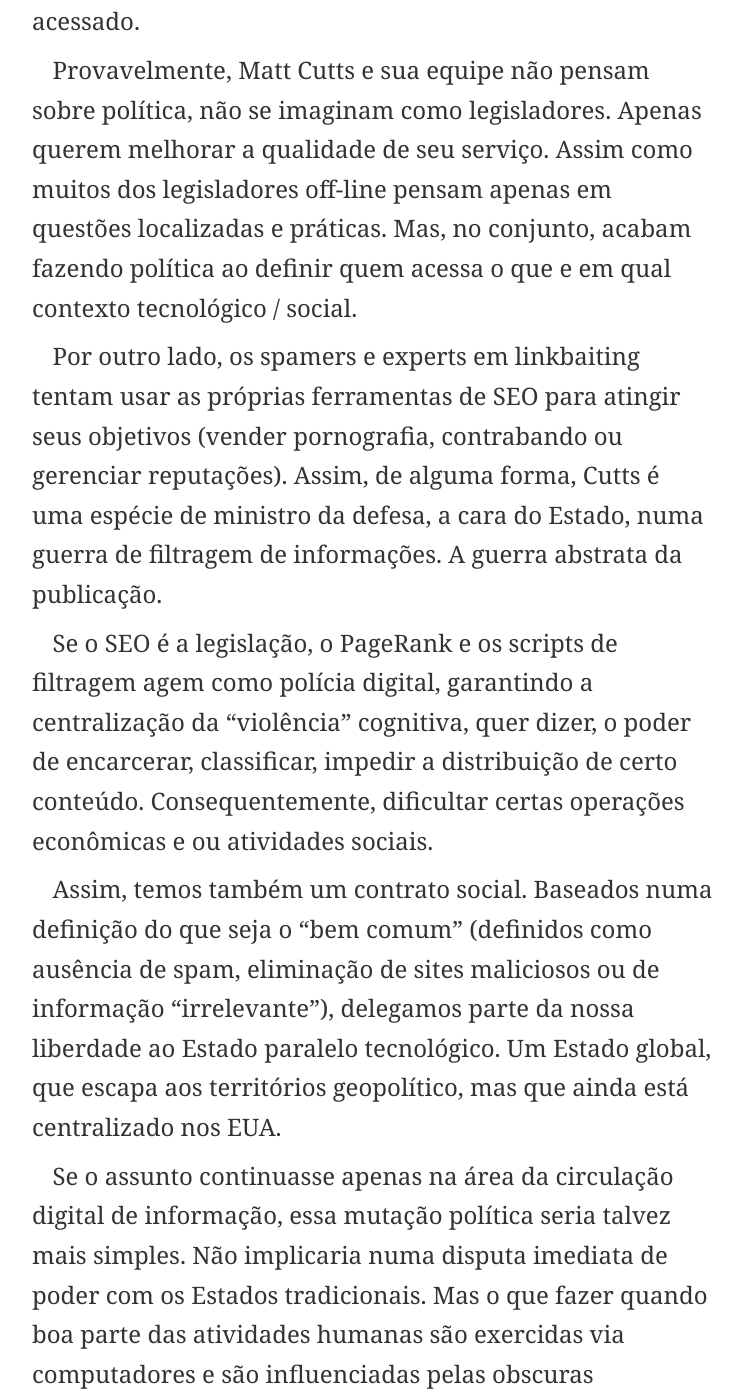
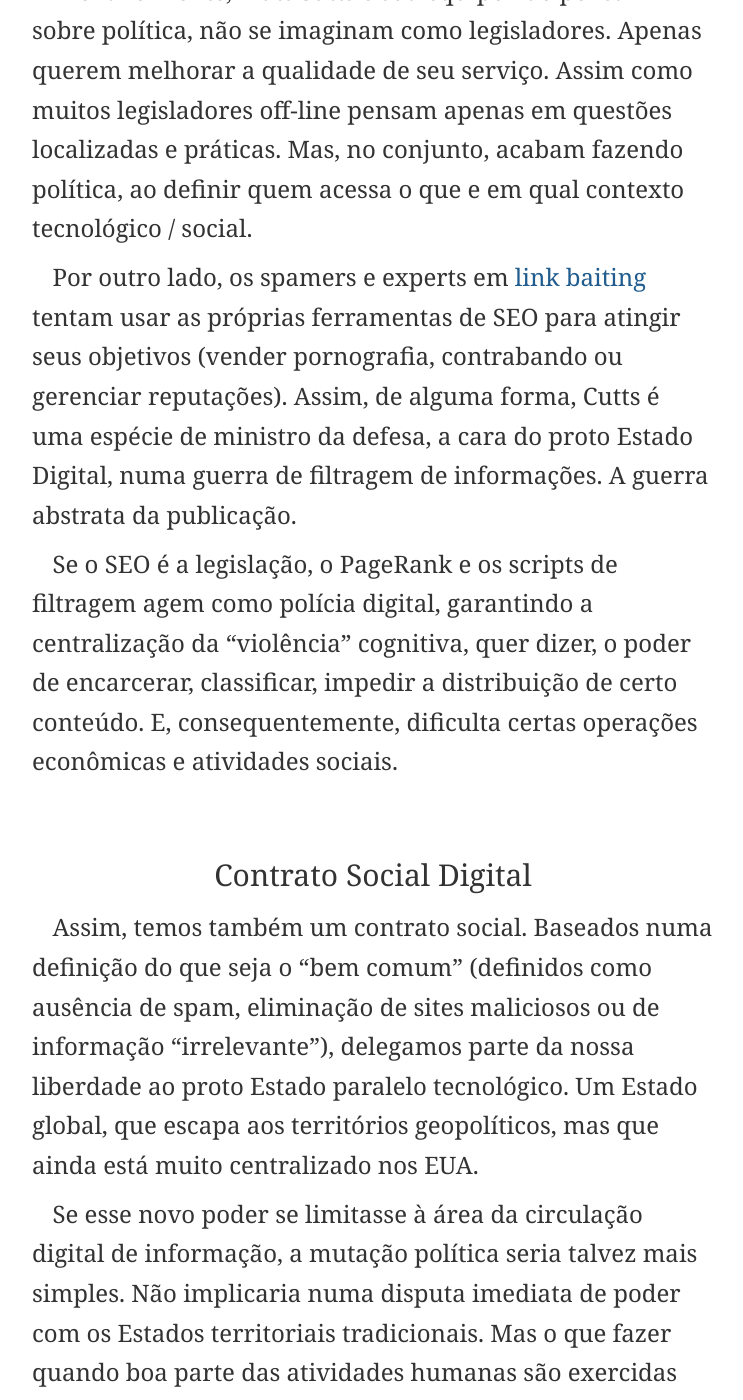
Before and after one commit to eduf/eduf.github.com, a Jekyll site: the page built from _posts/2013-06-08-o-estado-paralelo-digital-global.md, in a window 1280 px wide and 1400 px high, scrolled down 3504 px. Shown: the whole window, without its empty margins (267-1010 px from the left). Built offline with Jekyll 4.4.1, drawn with Linux system fonts in a browser that asks for light colours; nearby versions of some CDN libraries; comment, search, counter and statistics services are not loaded; some of the changed text lies outside the part shown.

Commit message:
Correções no Estado

```diff
--- a/_posts/2013-06-08-o-estado-paralelo-digital-global.md
+++ b/_posts/2013-06-08-o-estado-paralelo-digital-global.md
@@ -8,47 +8,51 @@ tags:
 - política
 ---
 
-Quando você produz conteúdo, qual é o seu *primeiro* público alvo? Há até algum tempo atrás, poderíamos facilmente responder: pessoas, ora. Ainda que fossem mediadores, censuradores, revisores ou editores, esperávamos que fossem gente de carne e osso. Hoje a situação mudou.
+Quando você produz conteúdo, qual é o seu *primeiro* público alvo? Há até algum tempo atrás, poderíamos facilmente responder: pessoas, ora. Ainda que fossem mediadores, censuradores, revisores ou editores, esperávamos gente de carne e osso. Hoje a situação mudou.
 
 Como é que você tem acesso à maioria das informações que consome? Via Google e redes sociais? E quando você escreve, publica fotos ou compartilha algo? Quantas vezes teve que lidar com as regras de um certo *ecossistema* digital?
 
 Essas regras não são exatamente humanas. São scripts, sistemas de catalogação, distribuição, promoção ou encarceramento de ideias mantidos por meio de computadores. Ainda que, em boa medida, seja criada por humanos, essa “legislação” e, consequentemente, essa política digital é exercida por exércitos de servidores, cada dia mais automatizados e automatizáveis.<!--more-->
 
-Portanto, hoje seu primeiro — e mais fiel — leitor, é um script, um [web crawler](https://en.wikipedia.org/wiki/Web_crawler). Tanto que, ao longo dos anos, aprendemos a negociar com eles. Criamos até mesmo técnicas como SEO, microdados, entre outras. Contratamos profissionais para atuar quase como que advogados ou despachantes, que tentam “limpar nossos nomes” no PageRank do Google ou lidar com a burocracia digital da distribuição de conteúdo on-line (parte do trabalho dos analistas de redes sociais).
+Hoje seu primeiro — e mais fiel — leitor, é um script, um [web crawler](https://en.wikipedia.org/wiki/Web_crawler). Tanto que, ao longo dos anos, aprendemos a negociar com eles. Criamos até mesmo técnicas como SEO, microdados, entre outras. Contratamos profissionais para atuar quase como que advogados ou despachantes, que tentam “limpar nossos nomes” no PageRank ou lidar com a burocracia digital da distribuição de conteúdo on-line (parte do trabalho dos analistas de redes sociais).
 
-Assim, antes de atingir um humano, cada vez mais seu conteúdo passa por vários filtros algorítimicos, além de adaptações de formatação, para só então ser servido de acordo com vários contextos sociais e tecnológicos. Nos ambientes digitais, esses filtros cada vez mais se tornam matemáticos, estatísticos. Mas são baseados em sistemas de catalogação e classificação constante de comportamentos humanos. Você os conhece pelos nomes: Facebook, Google, Twitter, Tumblr, entre outros.
+Assim, antes de atingir um humano, cada vez mais seu conteúdo passa por filtros algorítimicos, além de adaptações de formatação, para só então ser servido de acordo com vários contextos sociais e tecnológicos. Nos ambientes digitais, esses filtros cada vez mais se tornam matemáticos, estatísticos. Mas são baseados em sistemas de catalogação e classificação constante de comportamentos humanos. Você os conhece pelos nomes: Facebook, Google, Twitter, Tumblr, entre outros.
 
-Por isso  essas empresas valem tanto dinheiro, ainda que não sejam diretamente lucrativas: elas criam um enorme banco de dados, permitindo que certos experts façam previsões e ajustes no resto do “sistema jurídico algorítimico”. Não é que o Google ou Facebook queiram saber do seus segredos mais íntimos. Para essas empresas, seu comportamento forma uma estatísticas que lhes confere poder.
+Por isso  essas empresas valem tanto dinheiro, ainda que não sejam diretamente lucrativas: elas criam um enorme banco de dados, permitindo que experts façam previsões de intenções e ajustes no resto do “sistema jurídico algorítimico”. Não é que o Google ou Facebook queiram saber do seus segredos mais íntimos. Para essas empresas, seu comportamento gera estatísticas que conferem poder a elas.
 
 Como assim, *poder*? Explico:
 
-1. Poder econômico — oferecer anúncios, crescer no mercado financeiro, promover ou derrubar certos serviços e atores econômicos.
-2. Poder social — ter capacidade de, até certo ponto, *disciplinar* e influenciar toda a produção e consumo de informação no planeta. Isso inclui até mesmo relações familiares (Facebook), comunicação em ambientes de trabalho (Gmail) e até as distribuição de crenças morais na nossa época (redes sociais em geral).
-3. Poder político — como as atividades humanas cada vez mais migram para os ambientes digitais ou dependem deles, os Estados tradicionais cada vez mais precisam negociar com as empresas de tecnologia para “fazer seu trabalho”.
+1. Poder econômico — capacidade de oferecer / vender anúncios, crescer no mercado financeiro, promover ou derrubar certos serviços e /ou atores econômicos.
+2. Poder social — ter capacidade de, até certo ponto, *disciplinar* e influenciar toda a produção e consumo de informação no planeta. Isso inclui até mesmo relações familiares (Facebook), comunicação em ambientes de trabalho (Gmail) e até a distribuição de crenças morais na nossa época (redes sociais em geral).
+3. Poder político — como as atividades humanas cada vez mais migram para os ambientes digitais ou dependem deles, os Estados tradicionais precisam negociar com as empresas de tecnologia para continuar a “fazer seu trabalho”.
 
-Ou seja: não interessa se você tem algo a esconder ou não na internet. Basta você usar os produtos dessas megacorporações de internet para lhes conferir importância como ator político. E esse é um movimento irreversível: estamos assistindo ao nascimento de um novo tipo de Estado, um Estado paralelo.
+Ou seja: não interessa se você tem algo a esconder ou não na internet. Basta você usar os produtos dessas megacorporações on-line para lhes conferir importância como atores políticos. E esse é um movimento irreversível: estamos assistindo ao nascimento de um novo tipo de Estado, um Estado paralelo.
 
 ## O nascimento da legislação digital
 
-Pense na evolução do SEO e o nascimento de ferramentas como Rich Snippets, microdados, entre outras. Um historiador das ideias poderia assistir aos [vídeos do Google Webmaster Tools](http://www.theshortcutts.com/) como uma espécie de documentação de como os engenheiros de sistemas estão no centro de uma mutação técnica, econômica e política no conhecimento: eles correm atrás de formas eficientes de indicar o que significa “conteúdo relevante” e como ele pode ser melhor acessado.
+Pense na evolução do SEO e no nascimento de ferramentas como Rich Snippets, microdados, entre outras. Um historiador das ideias poderia assistir aos [vídeos do Google Webmaster Tools](http://www.theshortcutts.com/) como uma espécie de documentação de como os engenheiros de sistemas estão no centro de uma mutação técnica, econômica e política no conhecimento: eles correm atrás de formas eficientes de indicar o que significa “conteúdo relevante” e como ele pode ser melhor acessado.
 
-Provavelmente, Matt Cutts e sua equipe não pensam sobre política, não se imaginam como legisladores. Apenas querem melhorar a qualidade de seu serviço. Assim como muitos dos legisladores off-line pensam apenas em questões localizadas e práticas. Mas, no conjunto, acabam fazendo política ao definir quem acessa o que e em qual contexto tecnológico / social.
+Provavelmente, Matt Cutts e sua equipe não pensam sobre política, não se imaginam como legisladores. Apenas querem melhorar a qualidade de seu serviço. Assim como muitos legisladores off-line pensam apenas em questões localizadas e práticas. Mas, no conjunto, acabam fazendo política, ao definir quem acessa o que e em qual contexto tecnológico / social.
 
-Por outro lado, os spamers e experts em linkbaiting tentam usar as próprias ferramentas de SEO para atingir seus objetivos (vender pornografia, contrabando ou gerenciar reputações). Assim, de alguma forma, Cutts é uma espécie de ministro da defesa, a cara do Estado, numa guerra de filtragem de informações. A guerra abstrata da publicação.
+Por outro lado, os spamers e experts em [link baiting](https://en.wikipedia.org/wiki/Link_bait) tentam usar as próprias ferramentas de SEO para atingir seus objetivos (vender pornografia, contrabando ou gerenciar reputações). Assim, de alguma forma, Cutts é uma espécie de ministro da defesa, a cara do proto Estado Digital, numa guerra de filtragem de informações. A guerra abstrata da publicação.
 
-Se o SEO é a legislação, o PageRank e os scripts de filtragem agem como polícia digital, garantindo a centralização da “violência” cognitiva, quer dizer, o poder de encarcerar, classificar, impedir a distribuição de certo conteúdo. Consequentemente, dificultar certas operações econômicas e ou atividades sociais.
+Se o SEO é a legislação, o PageRank e os scripts de filtragem agem como polícia digital, garantindo a centralização da “violência” cognitiva, quer dizer, o poder de encarcerar, classificar, impedir a distribuição de certo conteúdo. E, consequentemente, dificulta certas operações econômicas e atividades sociais.
 
-Assim, temos também um contrato social. Baseados numa definição do que seja o “bem comum” (definidos como ausência de spam, eliminação de sites maliciosos ou de informação “irrelevante”), delegamos parte da nossa liberdade ao Estado paralelo tecnológico. Um Estado global, que escapa aos territórios geopolítico, mas que ainda está centralizado nos EUA.
+## Contrato Social Digital
 
-Se o assunto continuasse apenas na área da circulação digital de informação, essa mutação política seria talvez mais simples. Não implicaria numa disputa imediata de poder com os Estados tradicionais. Mas o que fazer quando boa parte das atividades humanas são exercidas via computadores e são influenciadas pelas obscuras legislações dos scripts e webcrawlers? Além disso, cada vez mais essa influência se estende para o mundo off-line, já que as ferramentas de busca nos ajudam a decidir até mesmo em que restaurante almoçaremos.
+Assim, temos também um contrato social. Baseados numa definição do que seja o “bem comum” (definidos como ausência de spam, eliminação de sites maliciosos ou de informação “irrelevante”), delegamos parte da nossa liberdade ao proto Estado paralelo tecnológico. Um Estado global, que escapa aos territórios geopolíticos, mas que ainda está muito centralizado nos EUA.
 
-Assim, a própria atividade de consumir e produzir conteúdo on-line leva a um particular engajamento político. Podemos publicar um texto filosófico ou reclamar sobre um jogador de futebol. Não importa. Ainda assim, produziremos metainformação que, processada por algorítimos e re-significada via estatística, vai criar algum nível de distribuição de poder para o Estado paralelo tecnológico global.
+Se esse novo poder se limitasse à área da circulação digital de informação, a mutação política seria talvez mais simples. Não implicaria numa disputa imediata de poder com os Estados territoriais tradicionais. Mas o que fazer quando boa parte das atividades humanas são exercidas via computadores e são influenciadas pelas obscuras legislações dos scripts e webcrawlers? Além disso, cada vez mais a influência digital se estende ao mundo off-line, já que as ferramentas de busca nos ajudam a decidir até mesmo em que restaurante almoçaremos.
+
+Assim, a própria atividade de consumir e produzir conteúdo on-line leva a um particular engajamento político. Podemos publicar um texto filosófico ou reclamar sobre um jogador de futebol. Não importa. Ainda assim, produziremos metainformação que, processada por algorítimos e re-significada via estatística, vai criar algum nível de distribuição de poder para o proto Estado paralelo tecnológico global.
 
 É por isso que é ridículo dizer que sites como o Tumblr “não têm modelo de negócios” e ainda assim são vendidos por US$ 1.1 bilhão, como se os investidores fossem todos trouxas e jogassem dinheiro pelos ralos. É claro que existe um modelo de negócios: vender metainformação, um dos produtos mais valiosos da atualidade. Além, é claro, do próprio conteúdo produzido gratuitamente por nós, os surfistas da cauda longa.
 
-Não signica necessariamente que o mundo vai virar um mar de anúncios ou que o FBI vai invadir sua casa (o que, afinal, já é realidade em alguns casos). Mas que sua vida vai ficar cada vez mais atrelada às regras e “ecossistemas” de certas marcas. Isso pode significar, mais poder para essas companhias. E, de certa forma, o poder político sempre tende à concentração no exercício e à expansão no território, ainda que seus detentores ocasionais não enxerguem esse movimento. De modo geral, os atores políticos vêm suas atividades como a busca pelo “bem-estar”, pela conveniência ou como a luta pela defesa da liberdade.
+Esse sistema político emergente não signica necessariamente que o mundo vai virar um mar de anúncios ou que o FBI vai invadir sua casa (o que, afinal, já acontece em alguns casos). Mas que sua vida vai ficar cada vez mais atrelada às regras e “ecossistemas” de certas marcas. Isso pode significar mais poder para essas companhias. E, de certa forma, o poder político sempre tende à concentração no exercício e à expansão no território, ainda que seus detentores ocasionais não enxerguem esse movimento. De modo geral, os atores políticos vêm suas atividades como a busca pelo “bem-estar”, pela conveniência ou como a luta pela defesa da liberdade.
 
-Assim, a política também fica a cada dia mais algorítimica, matemática, digital. E esses novos proto Estados se formam em torno de três fatores:
+## Política algorítimica
+
+Assim, a política também fica a cada dia mais algorítimica, matemática, digital. E esses novos proto Estados disputam entre si em torno de três fatores:
 
 1. Quem tem não só os “maiores computadores”, como diria [Jaron Lanier](http://www.salon.com/2013/05/12/jaron_lanier_the_internet_destroyed_the_middle_class/) — maior capacidade de armazenar, processar e distribuir dados.
 2. Quem tem maior capacidade jurídica informal ou para-Estatal — leis de classificação, distribuição e encarceramento de conteúdo.
```
